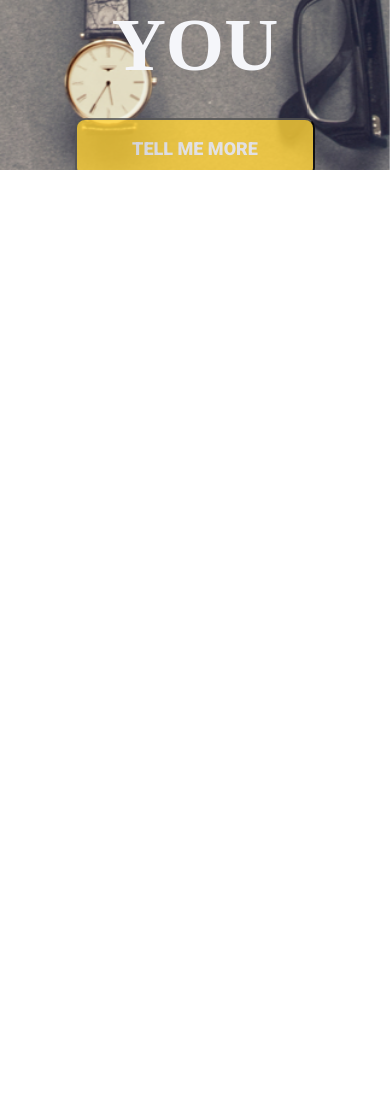
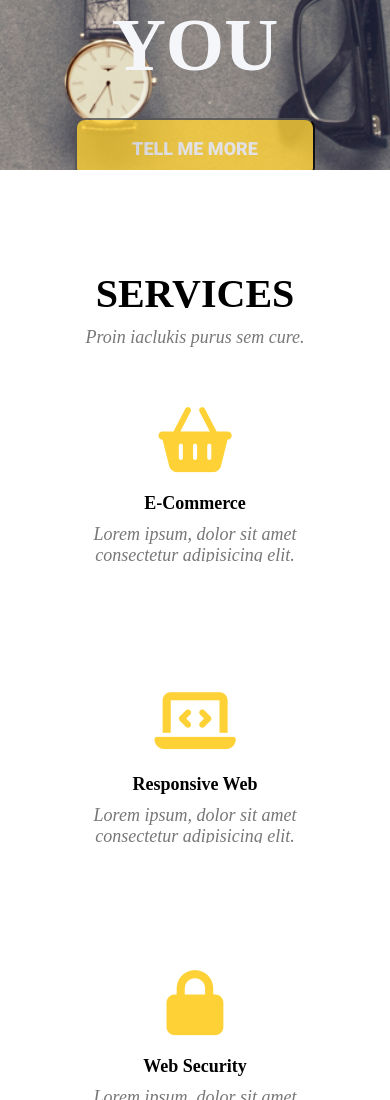
Before and after one commit to KalitkaP/task3.6, a website: page index.html in a window 390 px wide. Shown: the part 674-1774 px from the top of the page. Before the commit the page ends 844 px from the top, so only its background shows below. Drawn offline with Linux system fonts and the light colour scheme.

Commit message:
Make section services

```diff
--- a/index.html
+++ b/index.html
@@ -4,6 +4,10 @@
     <meta charset="UTF-8" />
     <meta http-equiv="X-UA-Compatible" content="IE=edge" />
     <meta name="viewport" content="width=device-width, initial-scale=1.0" />
+    <script
+      src="https://kit.fontawesome.com/3a5a5ea290.js"
+      crossorigin="anonymous"
+    ></script>
     <link
       href="https://fonts.googleapis.com/css2?family=Allura&family=Inconsolata:wght@300&family=Roboto:wght@900&display=swap"
       rel="stylesheet"
@@ -43,5 +47,50 @@
         </div>
       </div>
     </div>
+    <div class="service">
+      <div class="container">
+        <div class="row">
+          <div class="col-12">
+            <h1>Services</h1>
+            <p>Proin iaclukis purus sem cure.</p>
+            <div class="row">
+              <div class="col-12 col-md-4">
+                <div class="box">
+                  <i class="fas fa-shopping-basket"></i>
+                  <h3>E-Commerce</h3>
+                  <p>
+                    Lorem ipsum, dolor sit amet consectetur adipisicing elit.
+                    Minima tempore asperiores dicta odit similique! Rerum quae
+                    nostrum excepturi quia voluptatem?
+                  </p>
+                </div>
+              </div>
+              <div class="col-12 col-md-4">
+                <div class="box">
+                  <i class="fas fa-laptop-code"></i>
+                  <h3>Responsive Web</h3>
+                  <p>
+                    Lorem ipsum, dolor sit amet consectetur adipisicing elit.
+                    Minima tempore asperiores dicta odit similique! Rerum quae
+                    nostrum excepturi quia voluptatem?
+                  </p>
+                </div>
+              </div>
+              <div class="col-12 col-md-4">
+                <div class="box">
+                  <i class="fas fa-lock"></i>
+                  <h3>Web Security</h3>
+                  <p>
+                    Lorem ipsum, dolor sit amet consectetur adipisicing elit.
+                    Minima tempore asperiores dicta odit similique! Rerum quae
+                    nostrum excepturi quia voluptatem?
+                  </p>
+                </div>
+              </div>
+            </div>
+          </div>
+        </div>
+      </div>
+    </div>
   </body>
 </html>
--- a/sass/style.scss
+++ b/sass/style.scss
@@ -18,11 +18,10 @@ body {
     background-position: center center;
     background-size: cover;
     background-attachment: fixed;
+    background-color: black;
 
 }
-.container {
-    height: 100vh;
-}
+
 
 .logo h3  {
     text-align: left;
@@ -115,3 +114,42 @@ body {
 }
 
 /* Service */
+
+.service {
+    max-width: 80vw;
+    height: 330px;
+    margin: 100px auto;
+    text-align: center;
+}
+
+.service h1 {
+    font-size: 40px;
+    font-weight: 700;
+    color: black;
+    text-transform: uppercase;
+}
+.service p {
+    font-size: 18px;
+    font-style: italic;
+    color: #777;
+    padding: 10px 0 30px;
+}
+
+.box {
+    height: 184px;
+    padding: 30px 20px;
+    overflow: hidden
+    ;
+}
+
+.fas  {
+    font-size: 65px;
+    border-radius: 25px;
+    color: #fed136;
+}
+
+.service h3 {
+    font-size: 18px;
+    font-weight: bold;
+    padding-top: 20px;
+}
```
Also changed, not shown: css/style.css, 1 other file.
